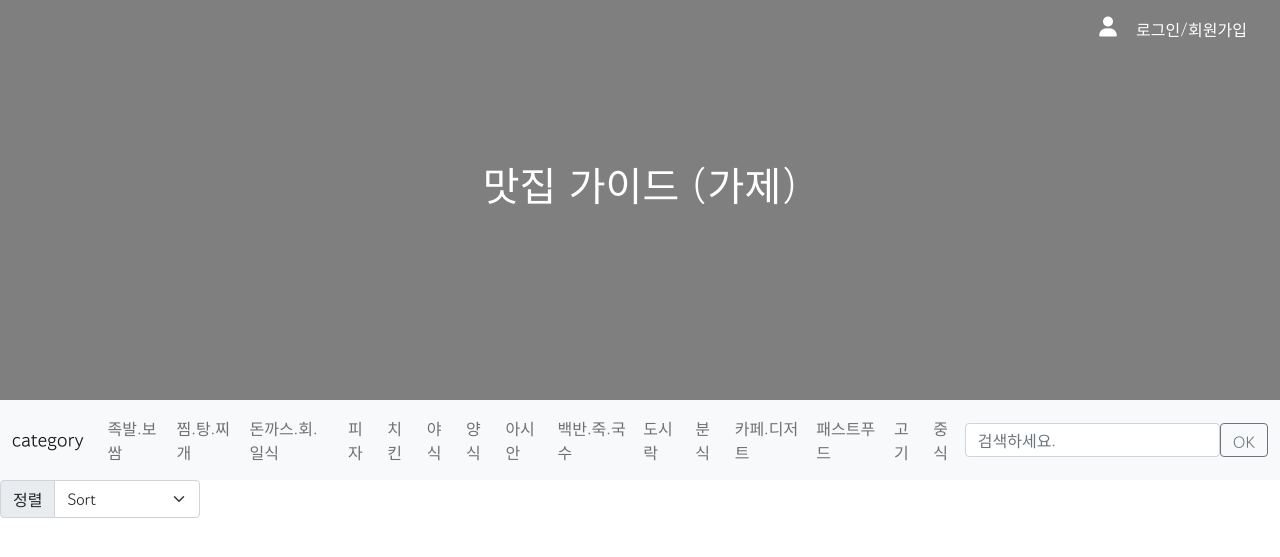
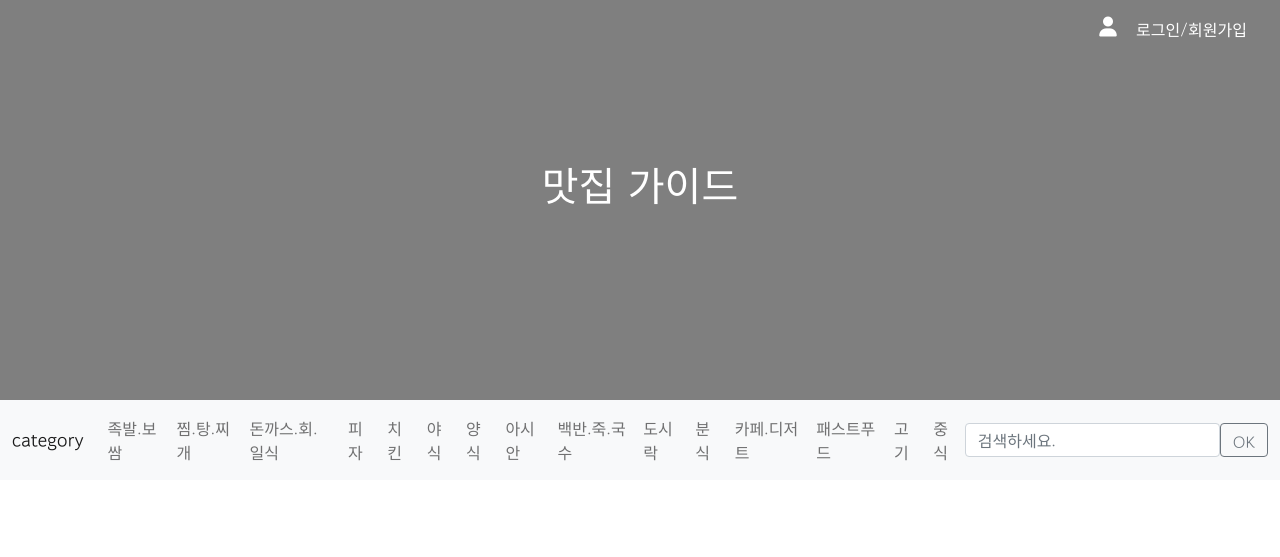
Before and after one commit to hm5938/-, a Flask app: page / in a window 1280 px wide. Shown: the top 557 px of the page. Run offline with Flask 2, Linux system fonts and the light colour scheme; data that the repository does not hold is empty; some libraries are stand-ins or nearby versions.

Commit message:
Update comb.html

```diff
--- a/templates/comb.html
+++ b/templates/comb.html
@@ -604,7 +604,7 @@
     </div>
 
     <div onclick="go_home()" class="banner">
-        <h1>맛집 가이드 (가제) </h1>
+        <h1>맛집 가이드 </h1>
     </div>
     {% if user_info is defined %}
     <button onclick="open_box()">맛집 추천하기</button>
@@ -678,17 +678,7 @@
         </div>
     </nav>
 </div>
-<!--리뷰, 별점 정렬-->
-<div class="sort">
-    <form class="input-group mb-3" style="width : 200px;">
-        <label class="input-group-text" for="inputGroupSelect01">정렬</label>
-        <select onchange="send_value(this.value)" class="form-select" id="select_sort">
-            <option selected>Sort</option>
-            <option value="reviews">리뷰👍</option>
-            <option value="stars">별점👍</option>
-        </select>
-    </form>
-</div>
+
 <!--맛집추천-->
 <div class="post-box" id="postbox">
     <div class="form-floating mb-3">
@@ -813,7 +803,6 @@
                                     </div>
                                 </div>
                                 <div class="modal-footer">
-                                    <button type="button" class="btn btn-primary">등록 취소</button>
                                     <button type="button" class="btn btn-secondary" data-bs-dismiss="modal">Close
                                     </button>
                                 </div>
```
